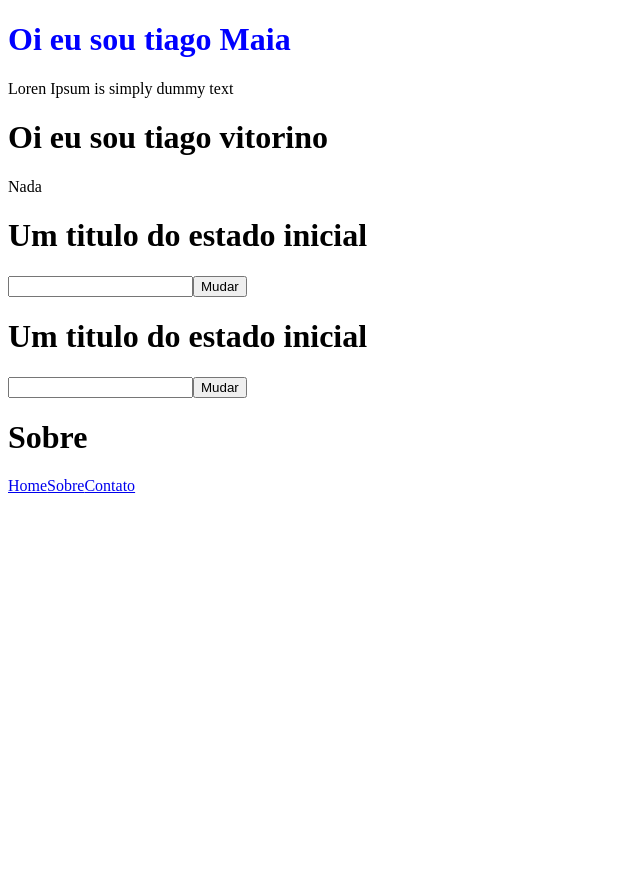
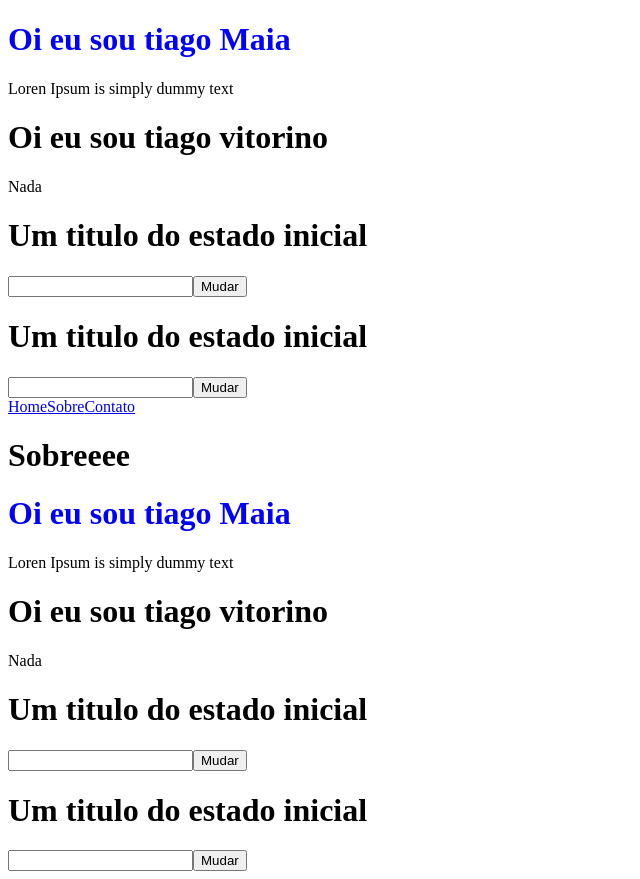
Before and after one commit to stellamaia/vite-react, a React (Vite) app: page /sobre in a window 1280 px wide. Shown: the whole page, without its empty margins (0-640 px from the left). Before the commit the page ends 800 px from the top, so only its background shows below. Built offline with nearby package versions, Linux system fonts and the light colour scheme.

Commit message:
Importação de componentes relacionados

```diff
--- a/src/pages/Sobre.jsx
+++ b/src/pages/Sobre.jsx
@@ -1,10 +1,23 @@
+
+//a função sempre começa com o nome do arquivo, exemplo App
+//dentro do nosso componente, temos um retornoimport { BrowserRouter, Routes, Route } from "react-router-dom"
+import Title from "../Title"
+import StateTitle from "../StateTitle"
 import Menu from "./Menu"
+function Sobre() {
+    return (
+        <div>
+            <Menu />
+            <h1>Sobreeee</h1>
 
-function Sobre(){
-    return(
-        <div>
-            <h1>Sobre</h1>
-            <Menu/>
+            <Title cor="blue" nome="Maia" paragrafo={true} />
+            {/* passando prop para o component Title */}
+
+            <Title />
+            <StateTitle />
+            <StateTitle />
+
+
         </div>
     )
 }
```
